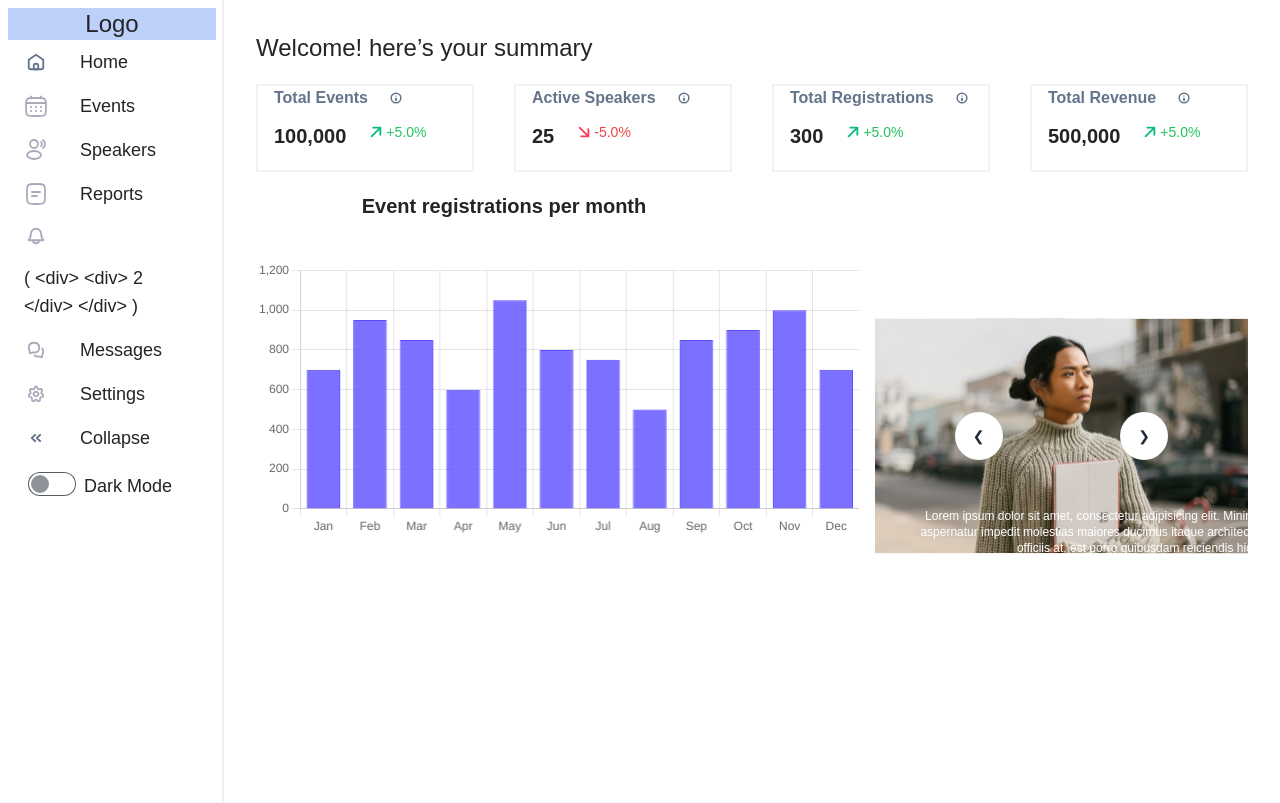
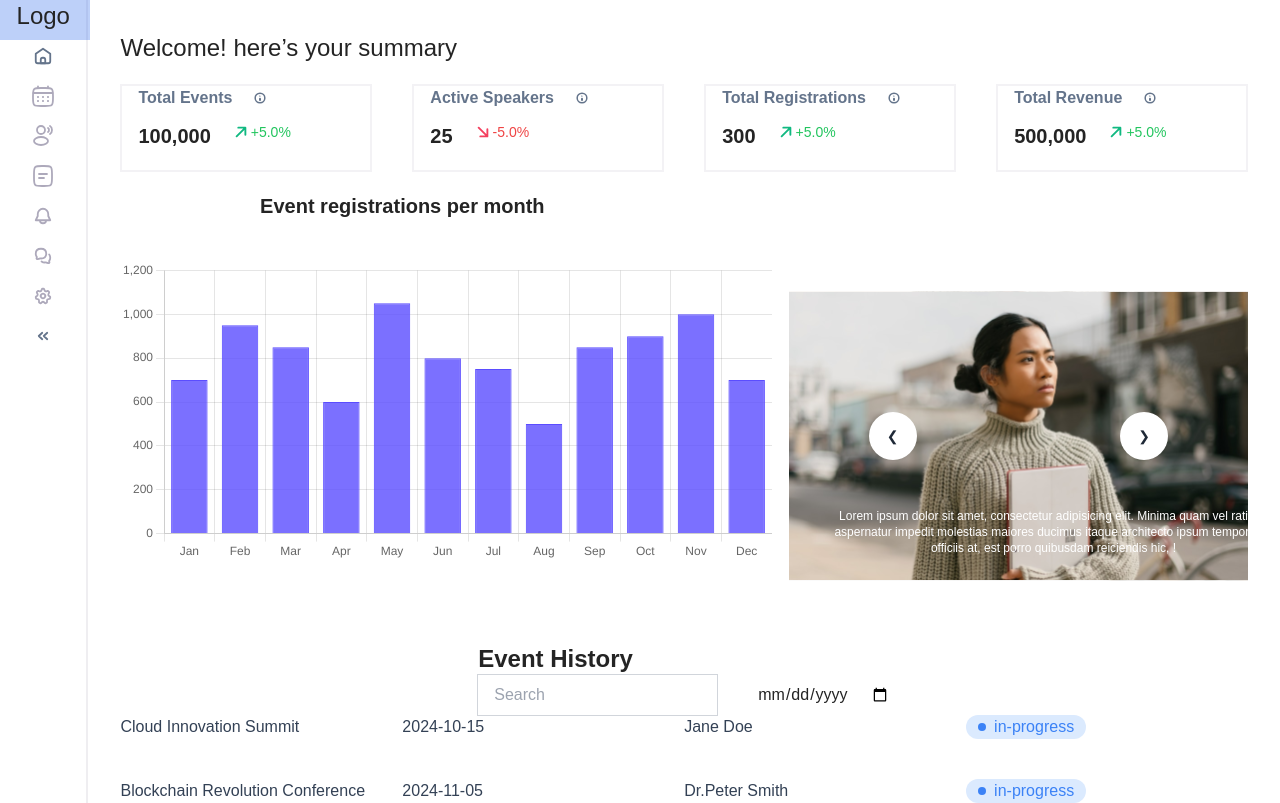
Before and after one commit to Daniel264/alphatwelve, a React (Vite) app: page / in a window 1280 px wide. Shown: the top 803 px of the page. Built offline with nearby package versions, Linux system fonts and the light colour scheme; a web font is replaced by a local one.

Commit message:
Refactor Menu component to use a drawer layout and update carousel z-index; adjust Chart dimensions

```diff
--- a/src/App.tsx
+++ b/src/App.tsx
@@ -9,7 +9,7 @@ import "./globals.css";
 function App() {
     return (
         <div className="flex w-full min-h-[100vh]">
-            <div className="hidden lg:flex lg:flex-col  lg:min-h-[100vh] lg:w-56 lg:bg-[#fff]">
+            <div className="hidden lg:flex lg:flex-col  lg:min-h-[100vh] lg:w-fit lg:bg-[#fff]">
                 <Menu />
             </div>
             <div className="w-full min-h-[100vh] p-4 md:p-8 flex-col items-center flex">
--- a/src/components/Carousel.tsx
+++ b/src/components/Carousel.tsx
@@ -8,12 +8,12 @@ const text =
 
 const Carousel = () => {
     return (
-        <div className="w-full md:w-[50%] pb-8 lg:pb-0">
-            <div className="carousel w-full lg:h-[400px]">
+        <div className="w-full md:w-[50%] pb-8 lg:pb-0 z-0">
+            <div className="carousel w-full lg:h-[400px] z-10">
                 <div id="slide1" className="carousel-item relative w-full">
                     <img
                         src={slideOne}
-                        className="w-full"
+                        className="w-full z-0"
                         alt="image of the first carousel image"
                     />
                     <p className="font-normal text-xs absolute   bottom-0 lg:bottom-20 xl:left-10  -left-8 w-[450px] text-center text-white">
--- a/src/components/Chart.tsx
+++ b/src/components/Chart.tsx
@@ -41,7 +41,7 @@ const Chart = () => {
   };
 
   return (
-    <div style={{ width: '800px', height: '700px' }}>
+    <div style={{ width: '800px', height: '400px' }}>
       <Bar data={data} options={options} />
     </div>
   );
--- a/src/components/Menu.tsx
+++ b/src/components/Menu.tsx
@@ -11,12 +11,41 @@ const Menu = () => {
     useEffect(() => {
         document.documentElement.setAttribute("data-theme", theme);
     }, [theme]);
+
     return (
-        <div className="border-[#ADA9BB]/20 border-r-2 h-full">
-            <ul className="menu h-[100vh] rounded-none w-56">
-                <div className="w-full text-center flex justify-center font-medium text-2xl bg-[#2563EB]/30">
-                    Logo
+        <div className="border-[#ADA9BB]/20 drawer drawer-start border-r-2 h-full">
+            <input id="my-drawer-4" type="checkbox" className="drawer-toggle" />
+
+            {/* Drawer Content */}
+            <div className="drawer-content">
+                <label
+                    htmlFor="my-drawer-4"
+                    className="w-full drawer-button text-center flex cursor-pointer items-center justify-center font-medium flex-col text-2xl"
+                >
+                    <span className=" bg-[#2563EB]/30 h-10 px-5">Logo</span>
+                    <ul>
+                        {MenuArray.map((item, index) => (
+                            <li key={index} className="pb-2">
+                                <img
+                                    className="w-6 h-8"
+                                    src={item.image}
+                                    alt=""
+                                />
+                            </li>
+                        ))}
+                    </ul>
+                </label>
+                {/* Content inside the main section of the page */}
             </div>
+
+            {/* Drawer Side */}
+            <div className="drawer-side z-50">
+                <label
+                    htmlFor="my-drawer-4"
+                    aria-label="close sidebar"
+                    className="drawer-overlay"
+                ></label>
+                <ul className="menu h-[100vh]  bg-white rounded-none w-56">
                     {MenuArray.map((item, index) => (
                         <li key={index} className="flex flex-row">
                             <img
@@ -30,7 +59,6 @@ const Menu = () => {
                     <div className="w-full flex pl-5 gap-2 pt-3">
                         <input
                             type="checkbox"
-                        // value="synthwave"
                             checked={theme === "dark"}
                             onChange={toggleTheme}
                             className="toggle theme-controller"
@@ -39,6 +67,7 @@ const Menu = () => {
                     </div>
                 </ul>
             </div>
+        </div>
     );
 };
 
--- a/src/utils/Menu.ts
+++ b/src/utils/Menu.ts
@@ -27,13 +27,7 @@ export const MenuArray: MenuItem[] = [
     },
     {
         id: 5,
-        text: `(
-            <div>
-                <div>
-                    2
-                </div>
-            </div>
-        )`, // Pass JSX directly
+        text: "Notifications",
         image: "src/assets/images/bell.svg",
     },
     {
```
Lines whose indentation alone changed are shown as unchanged.
